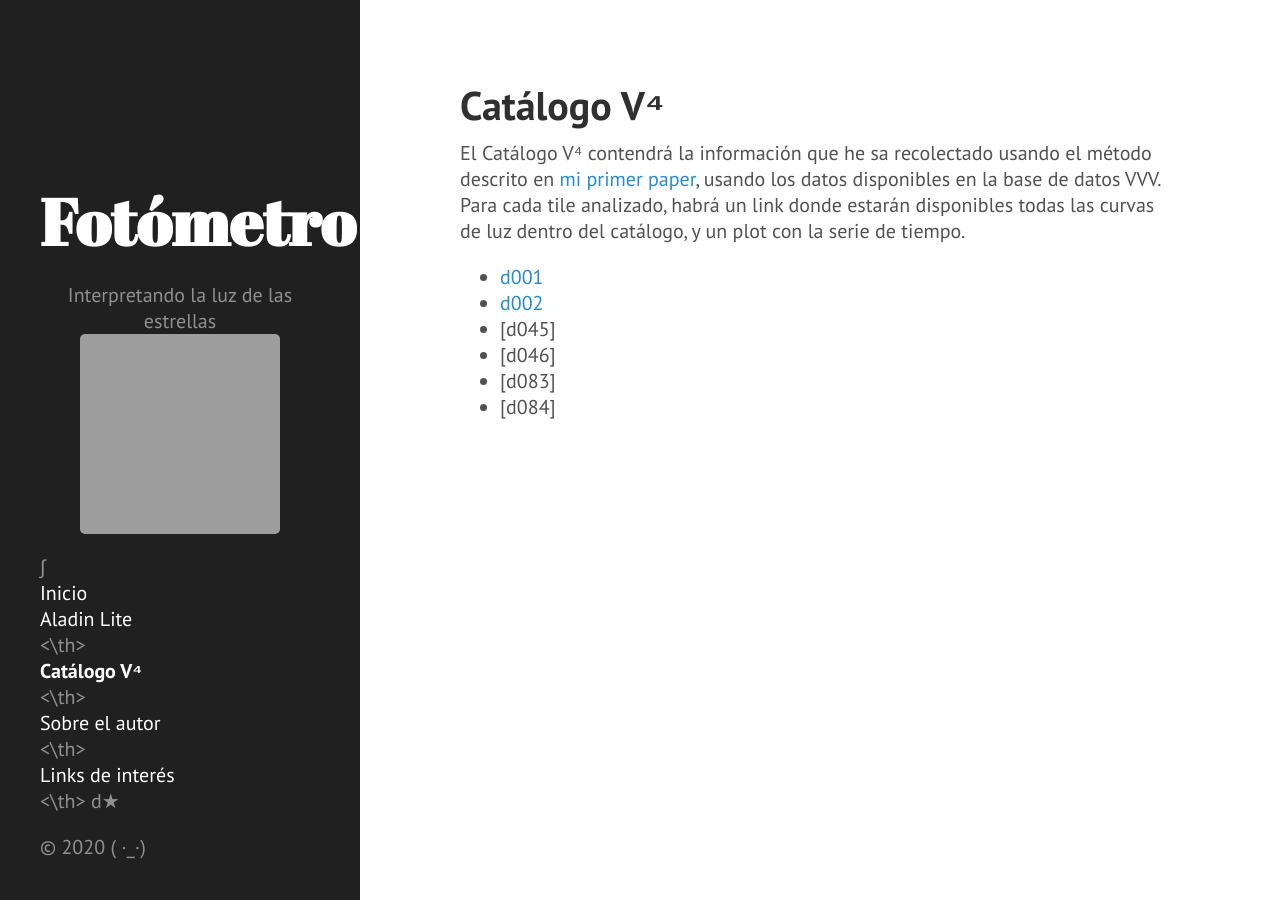
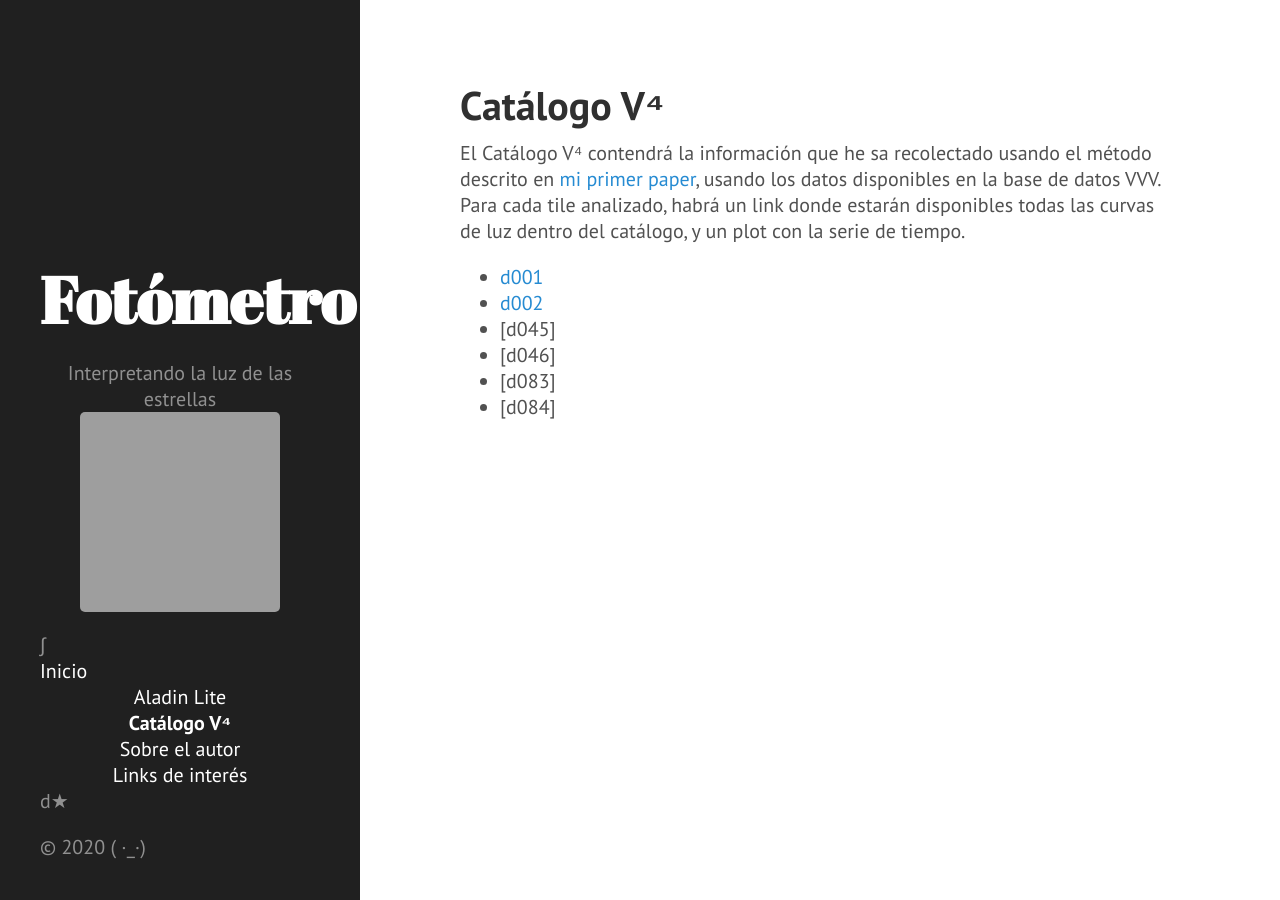
Before and after one commit to nicomedinap/nicomedinap.github.io, a Jekyll site: the page built from V4Catalog.md, in a window 1280 px wide. Built offline with Jekyll 4.4.1, drawn with Linux system fonts in a browser that asks for light colours; grey boxes are pictures that could not be loaded.

Commit message:
Update sidebar.html

```diff
--- a/_includes/sidebar.html
+++ b/_includes/sidebar.html
@@ -24,19 +24,19 @@
         `layout: page` in the front-matter. See readme for usage.
       {% endcomment %}
 
+      <div align="center">
       {% assign pages_list = site.pages %}
       {% for node in pages_list %}
         {% if node.title != null %}
           {% if node.layout == "page" %}
-          <th style="text-align:center">
+
             <li class="sidebar-nav-item{% if page.url == node.url %} active{% endif %}">
               <a href="{{ node.url }}">{{ node.title }}</a>
             </li>
-          <\th>
-
           {% endif %}
         {% endif %}
       {% endfor %}
+      </div>
       <!--li class="sidebar-nav-item"><a href="{{ site.github.repo }}/archive/v{{ site.version }}.zip">Download</a></li>
       <li class="sidebar-nav-item"><a href="{{ site.github.repo }}">GitHub project</a></li>
       <li class="sidebar-nav-item">Currently v{{ site.version }}</li-->
```
